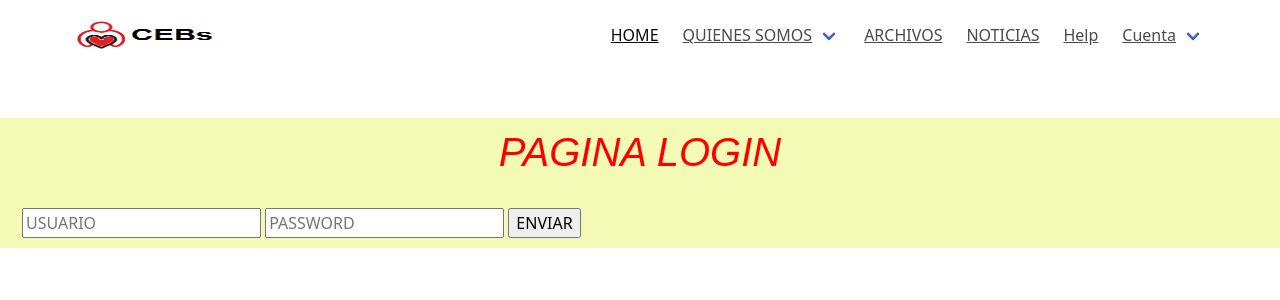
After one commit to Karlos65/ProyBlog4, a Django app: page /login/ in a window 1280 px wide. The commit adds this page. Shown: the top 300 px of the page. Run offline with Django 3.2, Linux system fonts and the light colour scheme.

Commit message:
Agregado pagina de login. Se agrega al menu

```diff
--- a/blog/settings/base.py
+++ b/blog/settings/base.py
@@ -8,6 +8,9 @@ BASE_DIR = Path(__file__).resolve(strict=True).parent.parent
 
 # Application definition
 AUTH_USER_MODEL = 'usuarios.Usuario'
+
+LOGIN_REDIRECT_URL = reverse_lazy('home')
+LOGOUT_REDIRECT_URL = reverse_lazy('home')
 
 INSTALLED_APPS = [
     'django.contrib.admin',
--- a/blog/urls.py
+++ b/blog/urls.py
@@ -5,12 +5,16 @@ from django.urls import path, include
 
 from django.conf.urls.static import static
 from django.conf import settings
+#URL LOGIN
+from django.contrib.auth import views as auth
 
 from . import views
 
 urlpatterns = [
     path('admin/', admin.site.urls),
     path('',views.Home, name = 'home'),
+    path('login/',auth.LoginView.as_view(template_name='usuarios/login.html'),name='login'),
+    path('logout/',auth.LogoutView.as_view(),name="logout"),
     #url aplicaciones
     path('Noticias/', include('apps.noticias.urls')),
     path('Quienes/', include('apps.quienes.urls'))
--- a/static/css/main.css
+++ b/static/css/main.css
@@ -1,3 +1,4 @@
+
 :root{
   --primary-font-color1: #ffffff;
   --primary-font-color2: #007bff;
@@ -48,7 +49,7 @@ h2 {
 
 
 h1{
-    color: rgb(89, 0, 255);
+    color: red;
     text-align:center;
     font-weight: bold;
     font-size: 500%;
@@ -112,7 +113,7 @@ html,body {
 /*DESARROLLO (C/BOOTSTRAP listar_noticias.html)- LORE DAVALOS*/
 .caja_noticia {
   font-family: inherit;
-  width: 1200px;
+  width: 300px;
   padding-top: 20px;
   padding-right: 20px;
   padding-bottom: 20px;
--- a/templates/base.html
+++ b/templates/base.html
@@ -44,9 +44,15 @@
 						<div class="navbar-item has-dropdown is-hoverable">
 							<a class="navbar-link">Cuenta</a>
 							<div class="navbar-dropdown">
-								<a class="navbar-item">Dashboard</a>
-								<a class="navbar-item">Profile</a>
-								<a class="navbar-item">Settings</a>
+								{% if user.is_authenticated %}
+									<span>HOLA {{user.username}}!!</span>
+									<a class="navbar-item" href="{% url 'logout' %}">Salir</a>
+								{% else %}
+									<a class="navbar-item" href="{% url 'login' %}">Ingresa</a>
+								{% endif %}
+
+								<a class="navbar-item">Registrate</a>
+
 								<hr class="navbar-divider">
 								<div class="navbar-item">Logout</div>
 							</div>
--- /dev/null
+++ b/templates/usuarios/login.html
@@ -0,0 +1,15 @@
+{% extends 'base.html' %}
+{% load static %}
+
+{% block contenido %}
+
+	<h1>PAGINA LOGIN</h1>
+	<br>
+    <form method="POST">{% csrf_token %}
+        {{form.errors}}
+        <input type="text" name="username" placeholder="USUARIO">
+        <input type="password" name="password" placeholder="PASSWORD">
+
+        <input type="submit" name="" value="ENVIAR">
+    </form>
+{% endblock contenido %}
```
Also changed, not shown: blog/db.sqlite3.
